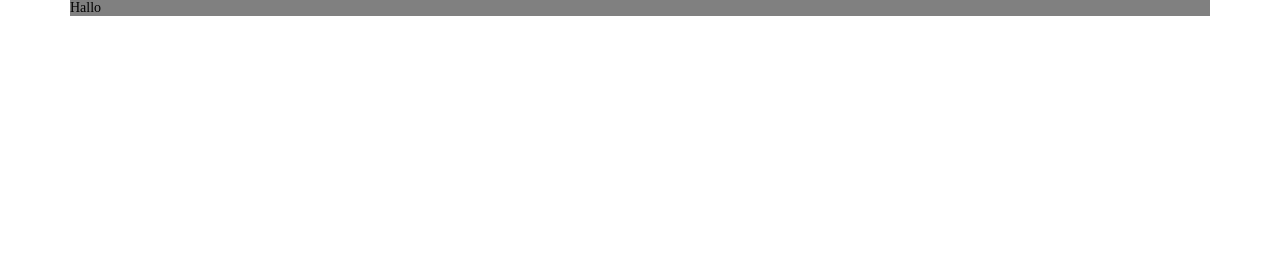
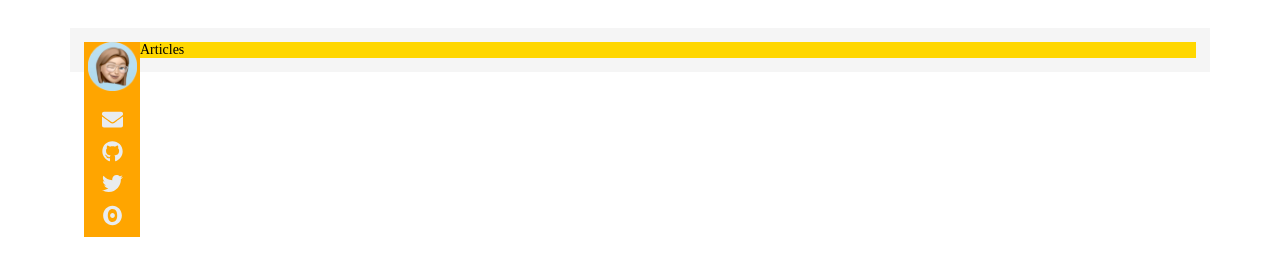
Before and after one commit to sophiamersmann/blog, a website: page index.html in a window 1280 px wide. Drawn offline with Linux system fonts and the light colour scheme.

Commit message:
[UPDATE] Layout and logo bar

```diff
--- a/index.html
+++ b/index.html
@@ -13,54 +13,63 @@
 
 <body>
   <div class="container">
-    Hallo
+
     <!-- Logo and social media links -->
-    <!-- <div class="logo-bar">
-      <div>
-        <a class="no-style" href="#">
-          <img width="428" height="428" src="src/assets/img/memoji-428x428.png" alt="Sophia's memoji">
-        </a>
-      </div>
+    <div class="logo-bar">
+      <a class="no-style" href="#">
+        <img class="img-logo" width="428" height="428" src="src/assets/img/memoji-428x428.png"
+             alt="Sophia's memoji">
+      </a>
+
       <div class="brand-icon">
         <a class="no-style" href="mailto:sophia.mersmann.blog@gmail.com" target="_blank"
            title="Mail">
-          <svg width="100%" height="100%" role="img" viewBox="0 0 512 512">
+          <svg class="svg-brand-icon" width="100%" height="100%" role="img" viewBox="0 0 512 512">
             <path fill="currentColor"
                   d="M502.3 190.8c3.9-3.1 9.7-.2 9.7 4.7V400c0 26.5-21.5 48-48 48H48c-26.5 0-48-21.5-48-48V195.6c0-5 5.7-7.8 9.7-4.7 22.4 17.4 52.1 39.5 154.1 113.6 21.1 15.4 56.7 47.8 92.2 47.6 35.7.3 72-32.8 92.3-47.6 102-74.1 131.6-96.3 154-113.7zM256 320c23.2.4 56.6-29.2 73.4-41.4 132.7-96.3 142.8-104.7 173.4-128.7 5.8-4.5 9.2-11.5 9.2-18.9v-19c0-26.5-21.5-48-48-48H48C21.5 64 0 85.5 0 112v19c0 7.4 3.4 14.3 9.2 18.9 30.6 23.9 40.7 32.4 173.4 128.7 16.8 12.2 50.2 41.8 73.4 41.4z">
             </path>
           </svg>
         </a>
       </div>
+
       <div class="brand-icon">
         <a class="no-style" href="https://github.com/sophiamersmann" target="_blank" title="GitHub">
-          <svg width="100%" height="100%" role="img" viewBox="0 0 496 512">
+          <svg class="svg-brand-icon" width="100%" height="100%" role="img" viewBox="0 0 496 512">
             <path fill="currentColor"
                   d="M165.9 397.4c0 2-2.3 3.6-5.2 3.6-3.3.3-5.6-1.3-5.6-3.6 0-2 2.3-3.6 5.2-3.6 3-.3 5.6 1.3 5.6 3.6zm-31.1-4.5c-.7 2 1.3 4.3 4.3 4.9 2.6 1 5.6 0 6.2-2s-1.3-4.3-4.3-5.2c-2.6-.7-5.5.3-6.2 2.3zm44.2-1.7c-2.9.7-4.9 2.6-4.6 4.9.3 2 2.9 3.3 5.9 2.6 2.9-.7 4.9-2.6 4.6-4.6-.3-1.9-3-3.2-5.9-2.9zM244.8 8C106.1 8 0 113.3 0 252c0 110.9 69.8 205.8 169.5 239.2 12.8 2.3 17.3-5.6 17.3-12.1 0-6.2-.3-40.4-.3-61.4 0 0-70 15-84.7-29.8 0 0-11.4-29.1-27.8-36.6 0 0-22.9-15.7 1.6-15.4 0 0 24.9 2 38.6 25.8 21.9 38.6 58.6 27.5 72.9 20.9 2.3-16 8.8-27.1 16-33.7-55.9-6.2-112.3-14.3-112.3-110.5 0-27.5 7.6-41.3 23.6-58.9-2.6-6.5-11.1-33.3 2.6-67.9 20.9-6.5 69 27 69 27 20-5.6 41.5-8.5 62.8-8.5s42.8 2.9 62.8 8.5c0 0 48.1-33.6 69-27 13.7 34.7 5.2 61.4 2.6 67.9 16 17.7 25.8 31.5 25.8 58.9 0 96.5-58.9 104.2-114.8 110.5 9.2 7.9 17 22.9 17 46.4 0 33.7-.3 75.4-.3 83.6 0 6.5 4.6 14.4 17.3 12.1C428.2 457.8 496 362.9 496 252 496 113.3 383.5 8 244.8 8zM97.2 352.9c-1.3 1-1 3.3.7 5.2 1.6 1.6 3.9 2.3 5.2 1 1.3-1 1-3.3-.7-5.2-1.6-1.6-3.9-2.3-5.2-1zm-10.8-8.1c-.7 1.3.3 2.9 2.3 3.9 1.6 1 3.6.7 4.3-.7.7-1.3-.3-2.9-2.3-3.9-2-.6-3.6-.3-4.3.7zm32.4 35.6c-1.6 1.3-1 4.3 1.3 6.2 2.3 2.3 5.2 2.6 6.5 1 1.3-1.3.7-4.3-1.3-6.2-2.2-2.3-5.2-2.6-6.5-1zm-11.4-14.7c-1.6 1-1.6 3.6 0 5.9 1.6 2.3 4.3 3.3 5.6 2.3 1.6-1.3 1.6-3.9 0-6.2-1.4-2.3-4-3.3-5.6-2z">
             </path>
           </svg>
         </a>
       </div>
+
       <div class="brand-icon">
         <a class="no-style" href="https://twitter.com/sophiamersmann" target="_blank"
            title="Twitter">
-          <svg width="100%" height="100%" role="img" viewBox="0 0 512 512">
+          <svg class="svg-brand-icon" width="100%" height="100%" role="img" viewBox="0 0 512 512">
             <path fill="currentColor"
                   d="M459.37 151.716c.325 4.548.325 9.097.325 13.645 0 138.72-105.583 298.558-298.558 298.558-59.452 0-114.68-17.219-161.137-47.106 8.447.974 16.568 1.299 25.34 1.299 49.055 0 94.213-16.568 130.274-44.832-46.132-.975-84.792-31.188-98.112-72.772 6.498.974 12.995 1.624 19.818 1.624 9.421 0 18.843-1.3 27.614-3.573-48.081-9.747-84.143-51.98-84.143-102.985v-1.299c13.969 7.797 30.214 12.67 47.431 13.319-28.264-18.843-46.781-51.005-46.781-87.391 0-19.492 5.197-37.36 14.294-52.954 51.655 63.675 129.3 105.258 216.365 109.807-1.624-7.797-2.599-15.918-2.599-24.04 0-57.828 46.782-104.934 104.934-104.934 30.213 0 57.502 12.67 76.67 33.137 23.715-4.548 46.456-13.32 66.599-25.34-7.798 24.366-24.366 44.833-46.132 57.827 21.117-2.273 41.584-8.122 60.426-16.243-14.292 20.791-32.161 39.308-52.628 54.253z">
             </path>
           </svg>
         </a>
       </div>
+
       <div class="brand-icon">
         <a class="no-style" href="https://observablehq.com/@sophiamersmann" target="_blank"
            title="Observable">
-          <svg width="100%" height="100%" role="img" viewBox="0 0 25 28">
+          <svg class="svg-brand-icon" width="100%" height="100%" role="img" viewBox="0 0 25 28">
             <path d="M12.5 22.6667C11.3458 22.6667 10.3458 22.4153 9.5 21.9127C8.65721 21.412 7.98339 20.7027 7.55521 19.8654C7.09997 18.9942 6.76672 18.0729 6.56354 17.1239C6.34796 16.0947 6.24294 15.0483 6.25 14C6.25 13.1699 6.30417 12.3764 6.41354 11.6176C6.52188 10.8598 6.72292 10.0894 7.01563 9.30748C7.30833 8.52555 7.68542 7.84763 8.14479 7.27274C8.62304 6.68378 9.24141 6.20438 9.95208 5.87163C10.6979 5.51244 11.5458 5.33333 12.5 5.33333C13.6542 5.33333 14.6542 5.58467 15.5 6.08733C16.3428 6.588 17.0166 7.29733 17.4448 8.13459C17.8969 8.99644 18.2271 9.9103 18.4365 10.8761C18.6448 11.841 18.75 12.883 18.75 14C18.75 14.8301 18.6958 15.6236 18.5865 16.3824C18.4699 17.1702 18.2639 17.9446 17.9719 18.6925C17.6698 19.4744 17.2948 20.1524 16.8427 20.7273C16.3906 21.3021 15.7927 21.7692 15.0479 22.1284C14.3031 22.4876 13.4542 22.6667 12.5 22.6667ZM14.7063 16.2945C15.304 15.6944 15.6365 14.864 15.625 14C15.625 13.1073 15.326 12.3425 14.7292 11.7055C14.1313 11.0685 13.3885 10.75 12.5 10.75C11.6115 10.75 10.8688 11.0685 10.2708 11.7055C9.68532 12.3123 9.36198 13.1405 9.375 14C9.375 14.8927 9.67396 15.6575 10.2708 16.2945C10.8688 16.9315 11.6115 17.25 12.5 17.25C13.3885 17.25 14.124 16.9315 14.7063 16.2945ZM12.5 27C19.4031 27 25 21.1792 25 14C25 6.82075 19.4031 1 12.5 1C5.59687 1 0 6.82075 0 14C0 21.1792 5.59687 27 12.5 27Z"
                   fill="currentColor"></path>
           </svg>
         </a>
       </div>
 
-    </div> -->
+    </div>
+
+    <hr>
+
+    <div class="articles">
+      Articles
+    </div>
   </div>
 </body>
 
--- a/src/assets/style/scss/_global.scss
+++ b/src/assets/style/scss/_global.scss
@@ -1,3 +1,5 @@
+$spacing: 2rem;
+
 // colours
 $gray: #e9ecef;
 $primary: #fcba03;
--- a/src/assets/style/scss/base.scss
+++ b/src/assets/style/scss/base.scss
@@ -1,6 +1,9 @@
 @import 'global';
 
 html {
+  box-sizing: border-box;
+  font-size: 14px;
+
   *,
   *:after,
   *:before {
@@ -8,14 +11,13 @@ html {
     margin: 0;
     padding: 0;
   }
-  box-sizing: border-box;
-  font-size: 14px;
 
   .container {
-    background-color: gray;
+    background-color: whitesmoke;
+    margin: $spacing auto;
+    max-width: 1140px;
+    padding: $spacing / 2;
     width: 100%;
-    margin: 0 auto;
-    max-width: 1140px;
     @include max-width($large) {
       max-width: 820px;
     }
@@ -26,7 +28,68 @@ html {
       max-width: 540px;
     }
     @include max-width($extra-small) {
+      margin: 0 auto;
       max-width: 100%;
     }
   }
+
+  .logo-bar {
+    background-color: orange;
+    color: $gray;
+    position: fixed;
+    text-align: center;
+    width: 4rem;
+    @include max-width($extra-small) {
+      align-items: center;
+      display: flex;
+      justify-content: space-between;
+      padding-right: $spacing / 2;
+      position: initial;
+      width: 100%;
+    }
+
+    .img-logo {
+      height: 3.5rem;
+      margin-bottom: $spacing / 2;
+      width: 3.5rem;
+      @include max-width($extra-small) {
+        margin-bottom: 0;
+      }
+    }
+
+    .svg-brand-icon {
+      height: 1.5rem;
+      margin-bottom: $spacing / 4;
+      width: 1.5rem;
+
+      &:hover {
+        color: $primary;
+      }
+      @include max-width($extra-small) {
+        margin-bottom: 0;
+      }
+    }
+
+    &+hr {
+      display: none;
+      @include max-width($extra-small) {
+        display: block;
+      }
+    }
+  }
+
+  .articles {
+    background-color: gold;
+    margin-left: 4rem;
+    @include max-width($small) {
+      margin-left: 0;
+    }
+  }
+
+  .no-style,
+  .no-style:hover,
+  .no-style:visited {
+    color: inherit;
+    text-decoration: inherit;
+  }
 }
```
Also changed, not shown: src/assets/style/css/base.css.
